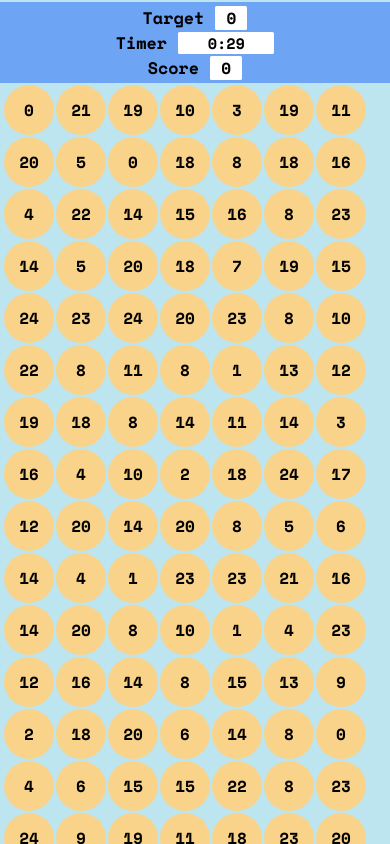
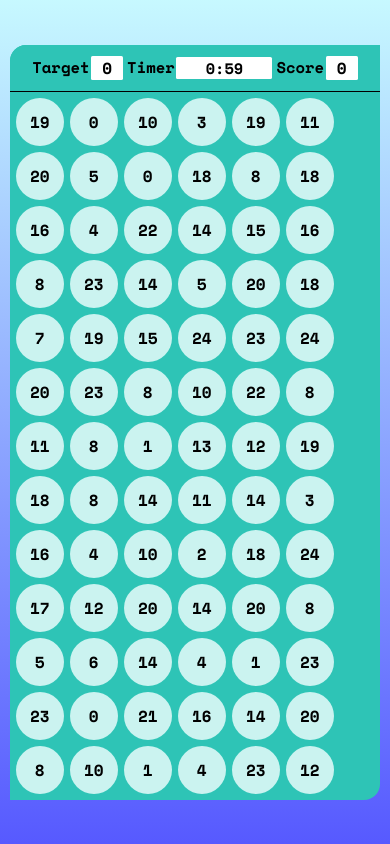
Before and after one commit to laxman-goud/bubble-game, a plain HTML site: page index.html in a window 390 px wide. Both pictures are taken after a click on the button "START". Drawn offline with nearby package versions, Linux system fonts and the light colour scheme; a web font is replaced by a local one.

Commit message:
made responsive and fixed bugs

```diff
--- a/app.js
+++ b/app.js
@@ -1,3 +1,4 @@
+// 🔥 DOM Elements
 const hitsEL = document.getElementById('hit');
 const timerEL = document.getElementById('timer');
 const scoreEL = document.getElementById('score');
@@ -5,26 +6,38 @@ const scoreEL = document.getElementById('score');
 const bubblesEl = document.querySelector('.bubbles');
 const startEl = document.querySelector('.start');
 const titleCardEl = document.querySelector('.title-card');
+const title = document.querySelector('.title');
+const subTitle = document.querySelector('.subTitle');
 
+const gameCard = document.querySelector('.game');
+
+// 🔥 Game State Variables
 let hit = 0;
 let score = 0;
 let timer;
-let timeLeft = 30; // Changed from 3 to 30 for actual play time
+let timeLeft = 60; // 🔥 Total game duration in seconds
 
-// Generate a random target number between 0–24
+// 🔥 Generates a random target number and displays it
 const generateHit = () => {
-    hit = Math.floor(Math.random() * 25); // 0 to 24
+    hit = Math.floor(Math.random() * 25); // Target between 0-24
     hitsEL.textContent = hit;
 }
 
-// Start the countdown timer
+// 🔥 Starts the countdown timer
 const startTimer = () => {
     timer = setInterval(() => {
-        if (timeLeft <= 0) {
-            clearInterval(timer);
-            timerEL.textContent = "Time's up!";
-            bubblesEl.removeEventListener('click', bubbleClicked);
+        if (timeLeft < 0) {
+            clearInterval(timer); // 🔥 Stop the timer when time's up
+            bubblesEl.removeEventListener('click', bubbleClicked); // Disable clicks
+
+            // 🔥 Show end screen and results
+            startEl.textContent = "Play Again";
+            title.textContent = "Time Up!";
+            subTitle.textContent = `Game Over Your Score is ${score}`;
+            bubblesEl.classList.add('hide');
+            titleCardEl.classList.remove('hide');
         } else {
+            // 🔥 Format time as MM:SS
             const minutes = Math.floor(timeLeft / 60);
             const seconds = timeLeft % 60;
             timerEL.textContent = `${minutes}:${seconds < 10 ? '0' + seconds : seconds}`;
@@ -33,43 +46,77 @@ const startTimer = () => {
     }, 1000);
 };
 
-// Click handler
+// 🔥 Handles user bubble click
 const bubbleClicked = (e) => {
     if (e.target.classList.contains('bubble')) {
         const clickedValue = parseInt(e.target.textContent);
         if (clickedValue === hit) {
-            score++;
+            score++; // 🔥 Increase score on correct hit
             scoreEL.textContent = score;
         }
-        generateBubbles();
-        generateHit();
+        generateBubbles(); // 🔥 Refresh bubbles
+        generateHit();     // 🔥 New target
     }
 }
 
-// Generate bubbles with random numbers
+// 🔥 Generates grid of bubbles
 const generateBubbles = () => {
+    const bubbleSize = 48;   // 🔥 Bubble dimensions (px)
+    const bubbleGap = 6;     // 🔥 Gap between bubbles (px)
+    const padding = 12;      // 🔥 Horizontal padding total (6px each side)
+
+    // 🔥 Adjust for actual usable container space
+    const containerWidth = gameCard.offsetWidth - padding;
+    const containerHeight = gameCard.offsetHeight - padding;
+
+    // 🔥 Calculate number of bubbles per row and column
+    const columns = Math.floor((containerWidth + bubbleGap) / (bubbleSize + bubbleGap));
+    const rows = Math.floor((containerHeight + bubbleGap) / (bubbleSize + bubbleGap));
 
     let bubbleHTML = "";
-    for (let i = 0; i < 144; i++) {
-        let temp = Math.floor(Math.random() * 25);
-        bubbleHTML += `<div class="bubble">${temp}</div>`;
+
+    // 🔥 Ensure at least two target bubbles exist
+    let rand1 = Math.floor(Math.random() * (rows * columns));
+    let rand2 = Math.floor(Math.random() * (rows * columns));
+    while (rand2 === rand1) {
+        rand2 = Math.floor(Math.random() * (rows * columns)); // 🔥 Prevent overlap
     }
+
+    // 🔥 Create all bubbles
+    for (let i = 0; i < rows * columns; i++) {
+        if (i === rand1 || i === rand2) {
+            bubbleHTML += `<div class="bubble">${hit}</div>`; // 🔥 Target bubble
+        } else {
+            let temp = Math.floor(Math.random() * 25); // 🔥 Random value
+            bubbleHTML += `<div class="bubble">${temp}</div>`;
+        }
+    }
+
+    // 🔥 Inject bubbles into the DOM
     bubblesEl.innerHTML = bubbleHTML;
+    gameCard.style.height = 'auto';
+
+    // 🔥 Fill extra space with a few more bubbles if needed
+    if ((containerHeight + padding) <= bubblesEl.offsetHeight) {
+        for (let i = 0; i < ((columns - 1) - rows); i++) {
+            let temp = Math.floor(Math.random() * 25);
+            bubblesEl.innerHTML += `<div class="bubble">${temp}</div>`;
+        }
+    }
 };
 
-
-// Start game handler
+// 🔥 Handles the start of the game
 const startCard = () => {
-    titleCardEl.classList.add('hide');
-    bubblesEl.classList.remove('hide');
+    titleCardEl.classList.add('hide');    // 🔥 Hide intro screen
+    bubblesEl.classList.remove('hide');   // 🔥 Show game area
     score = 0;
-    timeLeft = 30;
+    timeLeft = 60;
     scoreEL.textContent = 0;
-    generateBubbles();
-    generateHit();
-    startTimer();
-    bubblesEl.addEventListener('click', bubbleClicked); // Ensures re-enabling after restart
+    generateHit();        // 🔥 New target
+    generateBubbles();    // 🔥 New bubble layout
+    startTimer();         // 🔥 Start countdown
+    bubblesEl.addEventListener('click', bubbleClicked); // 🔥 Enable bubble click
 }
 
-// Event listener on start button
+// 🔥 Start button click listener
 startEl.addEventListener('click', startCard);
--- a/index.html
+++ b/index.html
@@ -32,7 +32,7 @@
 
             <div class="title-card">
                 <h2 class="title">Click to start Game</h2>
-                <p>Hit the Targets in time</p>
+                <p class="subTitle">Hit the Targets in time</p>
                 <button class="start">START</button>
             </div>
         </div>
--- a/style.css
+++ b/style.css
@@ -1,16 +1,31 @@
 @import url('https://fonts.googleapis.com/css2?family=Boldonse&family=Galindo&family=Gidole&family=Schibsted+Grotesk:ital,wght@0,400..900;1,400..900&family=Space+Mono:ital,wght@0,400;0,700;1,400;1,700&display=swap');
-*{
+
+* {
     padding: 0;
     margin: 0;
 }
-body{
+
+body {
     width: 100vw;
     height: 100vh;
 }
 
-main{
+body::-webkit-scrollbar {
+    display: none;
+}
+
+main {
     width: 100vw;
-    background-color: #faa2a2;
+
+    background: hsla(239, 100%, 67%, 1);
+
+    background: linear-gradient(90deg, hsla(239, 100%, 67%, 1) 0%, hsla(187, 100%, 89%, 1) 100%);
+
+    background: -moz-linear-gradient(90deg, hsla(239, 100%, 67%, 1) 0%, hsla(187, 100%, 89%, 1) 100%);
+
+    background: -webkit-linear-gradient(90deg, hsla(239, 100%, 67%, 1) 0%, hsla(187, 100%, 89%, 1) 100%);
+
+    filter: progid: DXImageTransform.Microsoft.gradient(startColorstr="#595CFF", endColorstr="#C6F8FF", GradientType=1);
     height: 100vh;
     display: flex;
     justify-content: center;
@@ -19,36 +34,40 @@ main{
     font-weight: 400;
     font-style: normal;
 }
-.game{
+
+.game {
     width: 88%;
     height: 74%;
-    background-color: #bce5ef;
-    border-radius: 1rem 0rem 1rem 0;
+    background-color: #2ec4b6;
     display: flex;
     flex-direction: column;
     align-items: center;
-    padding: 0 .6rem .6rem .6rem;
-    overflow: scroll;
+    border-radius: 1rem 0 1rem 0;
 }
 
 /* 🔥top styles */
-.top{
+.top {
     width: 100%;
-    height: 8%;
-    border-radius: 1rem 0rem 1rem 0;
+    height: 46px;
     display: flex;
     justify-content: center;
     gap: 5rem;
-    background-color: #6ea4f4;
-    padding: .6rem;
+    background-color: #2ec4b6;
+    border-bottom: 1px solid black;
+    border-radius: 1rem 0 0 0;
 }
-.hit , .timer, .score{
+
+.hit,
+.timer,
+.score {
     display: flex;
     align-items: center;
     gap: 1rem;
     font-size: .9rem;
 }
-#score,#hit{
+
+#score,
+#hit {
     background-color: #fff;
     text-align: center;
     width: 2rem;
@@ -56,7 +75,8 @@ main{
     font-weight: bold;
     font-size: 1rem;
 }
-#timer{
+
+#timer {
     background-color: #fff;
     text-align: center;
     width: 6rem;
@@ -66,83 +86,83 @@ main{
 }
 
 /* 🔥bubbles styles */
-.bubbles{
+.bubbles {
     display: flex;
     flex-wrap: wrap;
-    padding: .5rem;
-    gap: .7rem;
-    font-weight: bold;
+    gap: 6px;
+    padding: 6px;
+    /* overflow: hidden; */
+    box-sizing: border-box;
 }
-.bubble{
-    background-color: #fad38a;
-    height: 3rem;
-    width: 3rem;
+
+.game::-webkit-scrollbar {
+    display: none;
+}
+
+.bubble {
+    width: 48px;
+    height: 48px;
+    background-color: #cbf3f0;
     border-radius: 50%;
     display: flex;
     justify-content: center;
     align-items: center;
     cursor: pointer;
+    border: 2px solid 38040e;
 }
-.bubble:hover{
-    background-color: #f0bb59;
+
+
+.bubble:hover {
+    background-color: #57cc99;
 }
 
 /* 🔥title styles */
-.title-card{
+.title-card {
     margin: auto;
     cursor: pointer;
     display: flex;
     flex-direction: column;
     align-items: center;
     gap: .3rem;
+    padding: 8px;
 }
 
-.start{
+.start {
     cursor: pointer;
-    width: 5rem;
-    height: 1.6rem;
+    width: 8rem;
+    height: 2.6rem;
     border: none;
-    background-color: #35fa70;
+    background-color: #ff9f1c;
     border-radius: .2rem;
     font-family: 'Lucida Sans', 'Lucida Sans Regular', 'Lucida Grande', 'Lucida Sans Unicode', Geneva, Verdana, sans-serif;
 }
-.hide{
+
+.hide {
     display: none;
 }
 
 /* 🔥responsive styles */
 
-@media (max-width:500px) {
-    .top{
-        height: 90px;
-        flex-direction: column;
-        gap: 0;
-        align-items: center;
-        padding: .2rem;
-        border-radius: 0;
+@media (max-width:680px) {
+    .top {
+        gap: 4px;
     }
-    .hit , .timer, .score{
+
+    .hit,
+    .timer,
+    .score {
         display: flex;
         align-items: center;
-        gap: .7rem;
-        font-size: .7rem;
+        gap: .1rem;
+        font-size: .65rem;
     }
-    .game{
-        box-sizing: border-box;
-        width: 100%;
-        height: 100%;
-        padding: 0;
-        border-radius: 0;
-        padding: 2px;
-        overflow: scroll;
+
+    .game {
+        width: 95%;
+        height: 85%;
     }
-    .bubbles{
-        padding: 2px;
-        gap: 2px;
+
+    .bubbles {
         font-weight: bold;
     }
-    .bubble{
-        width: 50px;
-        height: 50px;
-    }
 }
```
